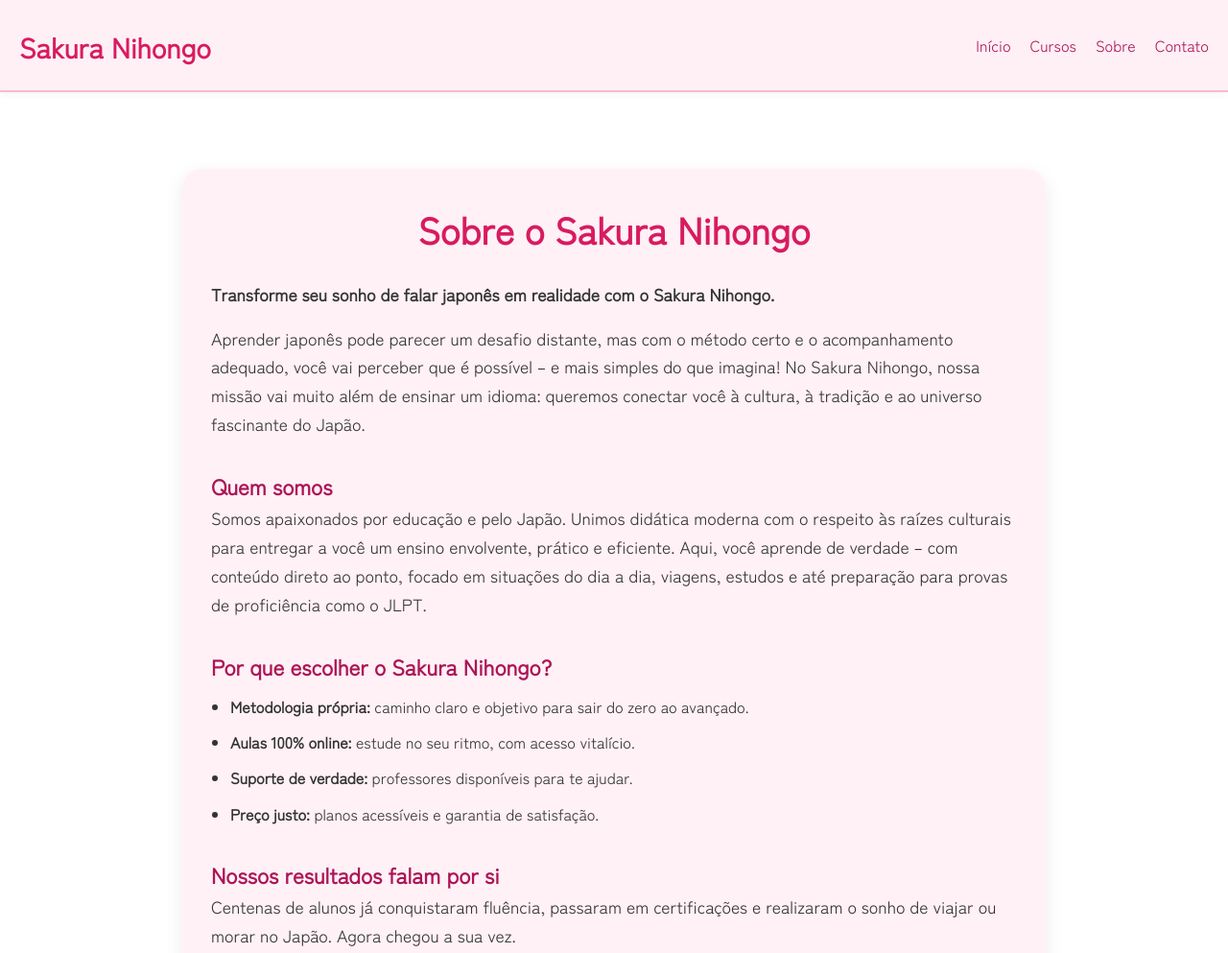
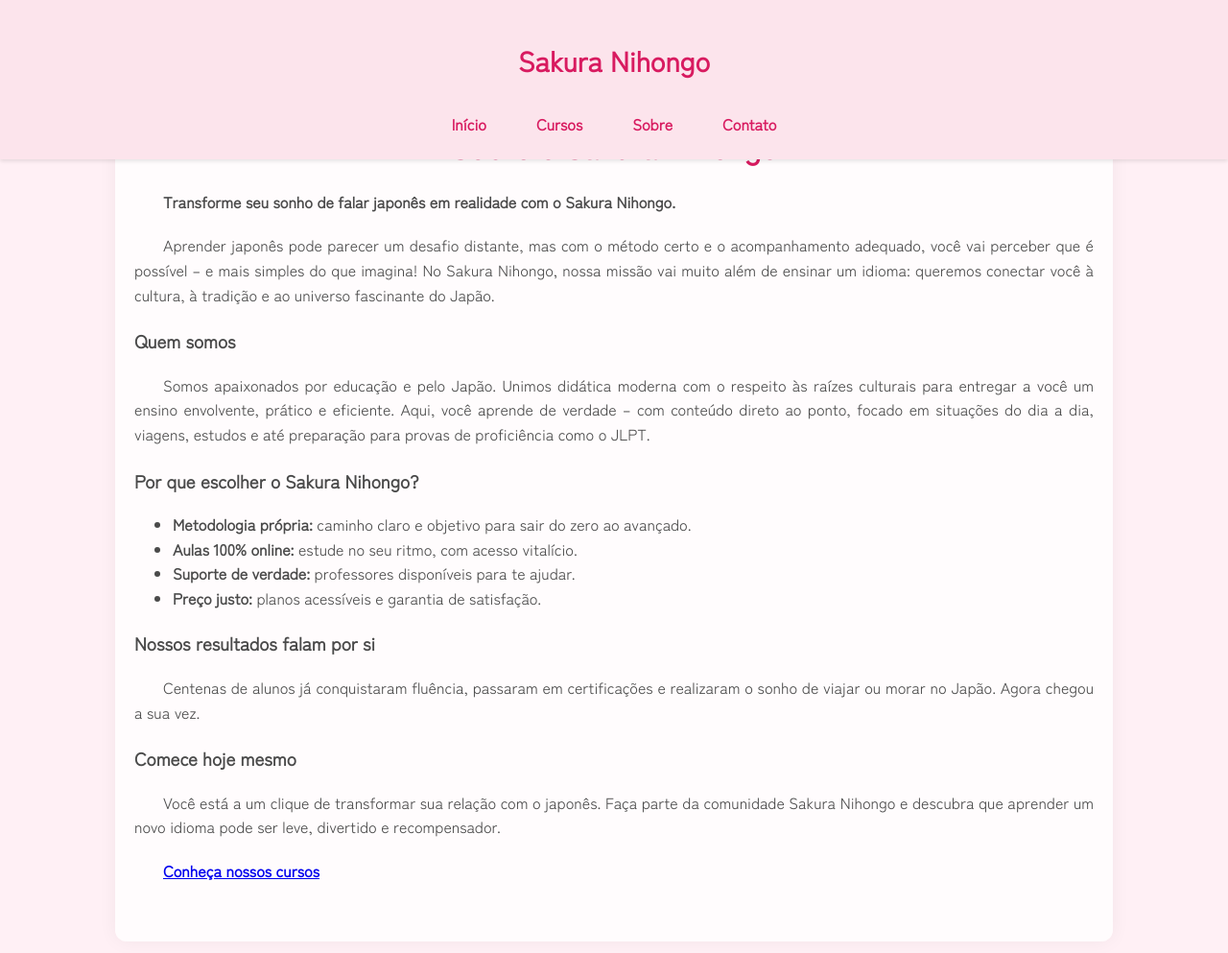
Before and after one commit to Fontenele0403/sakura-nihongo, a plain HTML site: page sobre.html in a window 1280 px wide. Shown: the top 993 px of the page at 96% size. Drawn offline with Linux system fonts and the light colour scheme.

Commit message:
Atualizar o sobre.css

```diff
--- a/sobre.css
+++ b/sobre.css
@@ -1,30 +1,24 @@
-/* Importação de fonte japonesa moderna */
-@import url('https://fonts.googleapis.com/css2?family=Zen+Kaku+Gothic+New&display=swap');
-
-/* Reset básico */
-* {
+/* Reset e base */
+body {
   margin: 0;
   padding: 0;
-  box-sizing: border-box;
+  font-family: 'Zen Kaku Gothic New', sans-serif;
+  background-color: #fff0f5; /* Rosa claro */
+  color: #4a4a4a;
+  line-height: 1.6;
+  overflow-x: hidden;
 }
 
-body {
-  font-family: 'Zen Kaku Gothic New', sans-serif;
-  background: url('img/textura-arroz.jpg') repeat;
-  background-size: cover;
-  color: #333;
-  line-height: 1.7;
-}
-
-/* Cabeçalho */
+/* Cabeçalho fixo */
 header {
-  background-color: #fff0f5;
-  padding: 20px;
-  display: flex;
-  justify-content: space-between;
-  align-items: center;
-  border-bottom: 2px solid #f8bbd0;
-  box-shadow: 0 2px 8px rgba(0, 0, 0, 0.05);
+  background-color: #fce4ec;
+  padding: 15px 0;
+  text-align: center;
+  position: fixed;
+  top: 0;
+  width: 100%;
+  z-index: 1000;
+  box-shadow: 0 2px 4px rgba(0,0,0,0.1);
 }
 
 header h1 a {
@@ -33,120 +27,100 @@ header h1 a {
   font-size: 1.8rem;
 }
 
-.menu-toggle {
-  font-size: 1.8rem;
-  cursor: pointer;
-  display: none;
-}
-
-#nav-menu {
+nav {
+  margin-top: 10px;
   display: flex;
+  justify-content: center;
   gap: 20px;
 }
 
-#nav-menu a {
+nav a {
   text-decoration: none;
-  color: #ad1457;
-  font-weight: 500;
-  transition: color 0.3s ease;
+  color: #d81b60;
+  font-weight: bold;
+  padding: 8px 16px;
+  border-radius: 20px;
+  transition: background-color 0.3s ease;
 }
 
-#nav-menu a:hover {
-  color: #880e4f;
+nav a:hover {
+  background-color: #f8bbd0;
+}
+
+/* Botão de menu hamburguer para mobile */
+.menu-toggle {
+  display: none;
+  font-size: 30px;
+  position: absolute;
+  top: 15px;
+  left: 20px;
+  cursor: pointer;
+}
+
+@media (max-width: 768px) {
+  .menu-toggle {
+    display: block;
+  }
+
+  nav {
+    flex-direction: column;
+    display: none;
+    background-color: #fce4ec;
+    position: absolute;
+    top: 70px;
+    left: 0;
+    width: 100%;
+    padding: 10px 0;
+    z-index: 1001;
+  }
+
+  nav.mostrar {
+    display: flex;
+  }
 }
 
 /* Conteúdo da página */
-.sobre-container {
-  max-width: 900px;
-  margin: 80px auto 60px;
-  padding: 30px;
-  background-color: rgba(255, 240, 245, 0.92);
-  border-radius: 20px;
-  box-shadow: 0 6px 20px rgba(0, 0, 0, 0.08);
+main {
+  padding: 100px 20px 40px;
+  max-width: 1000px;
+  margin: 0 auto;
+  background-color: rgba(255, 255, 255, 0.8);
+  border-radius: 12px;
+  box-shadow: 0 0 20px rgba(0,0,0,0.05);
 }
 
-.sobre-texto h2 {
+main h2 {
   color: #d81b60;
-  font-size: 2.4rem;
+  font-size: 2rem;
   margin-bottom: 20px;
   text-align: center;
 }
 
-.sobre-texto h3 {
-  color: #ad1457;
-  margin-top: 30px;
-  font-size: 1.4rem;
-}
-
-.sobre-texto p {
-  font-size: 1.1rem;
-  margin-bottom: 16px;
-}
-
-.sobre-texto ul {
-  padding-left: 20px;
-  margin-top: 10px;
-}
-
-.sobre-texto ul li {
-  margin-bottom: 10px;
-}
-
-/* Botão CTA */
-.botao-cta {
-  display: inline-block;
-  margin-top: 25px;
-  padding: 12px 24px;
-  background-color: #d81b60;
-  color: #fff;
-  border-radius: 30px;
-  text-decoration: none;
-  font-weight: bold;
-  transition: background-color 0.3s ease;
-}
-
-.botao-cta:hover {
-  background-color: #c2185b;
+main p {
+  margin-bottom: 20px;
+  text-align: justify;
+  text-indent: 30px;
 }
 
 /* Rodapé */
 footer {
-  background-color: #fff0f5;
+  text-align: center;
   padding: 20px;
-  text-align: center;
-  border-top: 2px solid #f8bbd0;
+  background-color: #fce4ec;
   margin-top: 60px;
 }
 
 footer a {
-  color: #d81b60;
+  color: #ad1457;
+  margin: 0 10px;
   text-decoration: none;
-  margin: 0 10px;
 }
 
-footer a:hover {
-  color: #880e4f;
+/* Sakura petals canvas fixo no fundo */
+#sakuraCanvas {
+  position: fixed;
+  top: 0;
+  left: 0;
+  pointer-events: none;
+  z-index: 0;
 }
-
-/* Responsividade */
-@media (max-width: 768px) {
-  #nav-menu {
-    display: none;
-    flex-direction: column;
-    background-color: #fff0f5;
-    position: absolute;
-    top: 70px;
-    right: 20px;
-    border-radius: 10px;
-    padding: 10px;
-    box-shadow: 0 6px 10px rgba(0, 0, 0, 0.1);
-  }
-
-  #nav-menu.mostrar {
-    display: flex;
-  }
-
-  .menu-toggle {
-    display: block;
-  }
-}
```
